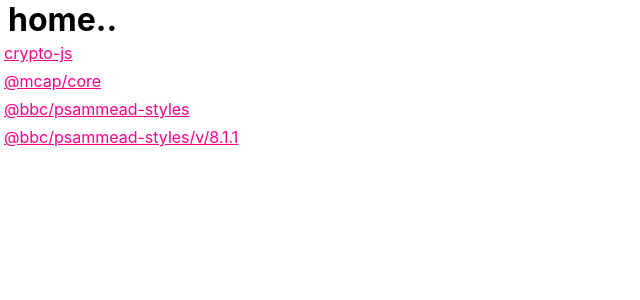
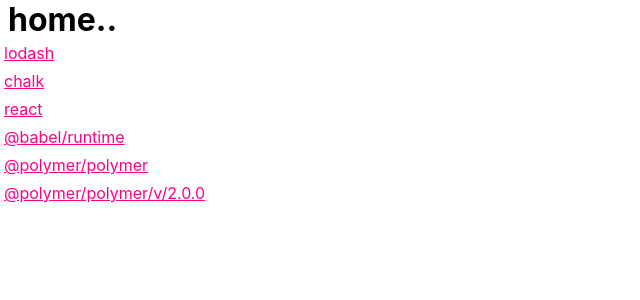
Before and after one commit to benfoxall/benpm, a React (Vite) app: page / in a window 1280 px wide. Shown: the top 300 px of the page, without its empty margins (0-640 px from the left). Built offline with nearby package versions, Linux system fonts and the light colour scheme.

Commit message:
Adjust demo

```diff
--- a/src/pages/Home.tsx
+++ b/src/pages/Home.tsx
@@ -6,14 +6,13 @@
       <h1>home..</h1>
 
       <nav>
-        <Link to="/package/crypto-js">crypto-js</Link>
-
-        <Link to="/package/@mcap/core">@mcap/core</Link>
-
-        <Link to="/package/@bbc/psammead-styles">@bbc/psammead-styles</Link>
-
-        <Link to="/package/@bbc/psammead-styles/v/8.1.1">
-          @bbc/psammead-styles/v/8.1.1
+        <Link to="/package/lodash">lodash</Link>
+        <Link to="/package/chalk">chalk</Link>
+        <Link to="/package/react">react</Link>
+        <Link to="/package/@babel/runtime">@babel/runtime</Link>
+        <Link to="/package/@polymer/polymer">@polymer/polymer</Link>
+        <Link to="/package/@polymer/polymer/v/2.0.0">
+          @polymer/polymer/v/2.0.0
         </Link>
       </nav>
     </>
```
